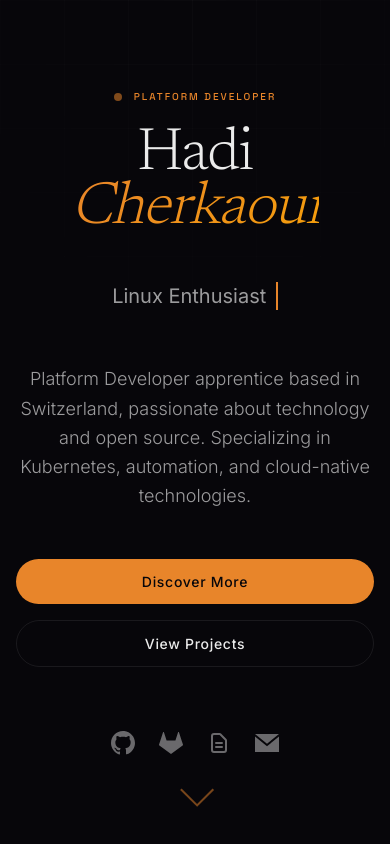
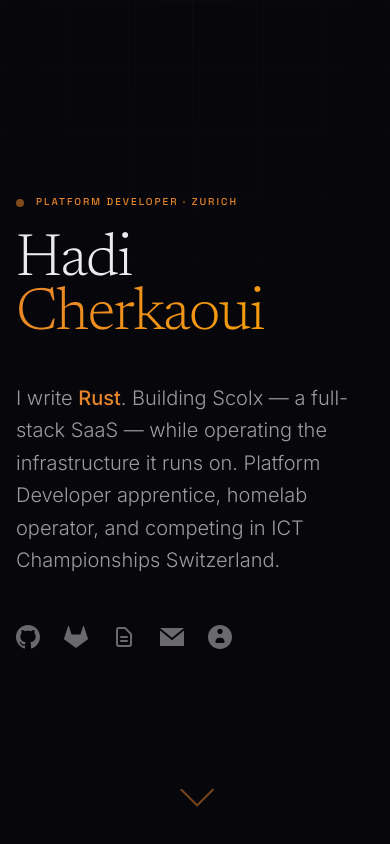
Before and after one commit to HadiCherkaoui/portfolio, a Next.js app: page / in a window 390 px wide. Shown: the top 844 px of the page. Built offline with nearby package versions, Linux system fonts and the light colour scheme.

Commit message:
feat: rewrite hero section with claim-based intro, remove typing animation

```diff
--- a/components/HeroSection.tsx
+++ b/components/HeroSection.tsx
@@ -1,152 +1,100 @@
 "use client";
 
-import React, { useEffect, useState } from "react";
+import React from "react";
 
 export default function HeroSection() {
-  const [displayText, setDisplayText] = useState("");
-  const [isDeleting, setIsDeleting] = useState(false);
-  const [currentIndex, setCurrentIndex] = useState(0);
-  const [typingSpeed, setTypingSpeed] = useState(100);
-
-  const skills = [
-    "Kubernetes",
-    "Linux Enthusiast",
-    "Platform Developer",
-    "Open Source Contributor",
-    "Tech Explorer",
-    "k0s Operator",
-  ];
-
-  useEffect(() => {
-    const typingAnimation = () => {
-      const currentSkill = skills[currentIndex];
-      const shouldDelete = isDeleting;
-
-      setTypingSpeed(isDeleting ? 50 : 100);
-
-      if (!shouldDelete && displayText === currentSkill) {
-        setTimeout(() => setIsDeleting(true), 2000);
-        return;
-      }
-
-      if (shouldDelete && displayText === "") {
-        setIsDeleting(false);
-        setCurrentIndex((prevIndex) => (prevIndex + 1) % skills.length);
-        return;
-      }
-
-      const nextText = shouldDelete
-        ? currentSkill.substring(0, displayText.length - 1)
-        : currentSkill.substring(0, displayText.length + 1);
-
-      setDisplayText(nextText);
-    };
-
-    const timer = setTimeout(typingAnimation, typingSpeed);
-    return () => clearTimeout(timer);
-  }, [displayText, isDeleting, currentIndex, typingSpeed, skills]);
-
   return (
     <section
       id="hero"
-      className="min-h-screen flex flex-col justify-center items-center py-20 px-4 relative overflow-hidden"
+      className="min-h-screen flex flex-col justify-center py-20 px-4 relative overflow-hidden"
     >
-      {/* Content */}
-      <div className="container mx-auto max-w-4xl relative z-10 text-center">
-        {/* Tech label */}
-        <div className="mb-6 flex items-center justify-center gap-3">
+      <div className="container mx-auto max-w-4xl relative z-10">
+        {/* Role label */}
+        <div className="mb-6 flex items-center gap-3">
           <span className="pulse-dot" />
-          <span className="font-tech text-[var(--accent-emerald)]">
-            PLATFORM DEVELOPER
+          <span className="font-tech text-[var(--accent-amber)] text-sm tracking-widest uppercase">
+            Platform Developer · Zurich
           </span>
         </div>
 
-        {/* Headline */}
-        <h1 className="font-headline text-6xl md:text-8xl lg:text-[100px] leading-[0.9] mb-8 tracking-tighter">
+        {/* Name */}
+        <h1 className="font-headline text-6xl md:text-8xl lg:text-[100px] leading-[0.9] mb-10 tracking-tighter">
           Hadi{" "}
-          <span className="emerald-accent">Cherkaoui</span>
+          <span className="amber-accent">Cherkaoui</span>
         </h1>
 
-        {/* Typing animation */}
-        <div className="mb-10 h-14 flex justify-center items-center">
-          <span className="text-xl md:text-2xl text-[var(--text-secondary)] font-mono inline-flex items-center">
-            <span>{displayText}</span>
-            <span className="typing-cursor ml-1">&nbsp;</span>
-          </span>
-        </div>
-
-        {/* Description */}
-        <p className="text-lg md:text-xl mb-12 text-[var(--text-secondary)] max-w-2xl mx-auto leading-relaxed font-light">
-          Platform Developer apprentice based in Switzerland, passionate about
-          technology and open source. Specializing in Kubernetes, automation,
-          and cloud-native technologies.
+        {/* Opening claim */}
+        <p className="text-xl md:text-2xl font-light text-[var(--text-secondary)] max-w-2xl leading-relaxed mb-12">
+          I write{" "}
+          <span className="text-[var(--accent-amber)] font-medium">Rust</span>
+          . Building Scolx — a full-stack SaaS — while operating the
+          infrastructure it runs on. Platform Developer apprentice, homelab
+          operator, and competing in ICT Championships Switzerland.
         </p>
 
-        {/* CTA Buttons */}
-        <div className="flex flex-col sm:flex-row gap-4 justify-center mb-16">
-          <a href="#about" className="btn-primary inline-flex items-center justify-center gap-2">
-            Discover More
-          </a>
-          <a
-            href="#projects"
-            className="btn-ghost inline-flex items-center justify-center gap-2"
-          >
-            View Projects
-          </a>
-        </div>
-
         {/* Social links */}
-        <div className="flex justify-center space-x-6">
+        <div className="flex items-center gap-6 flex-wrap">
+          {/* GitHub */}
           <a
             href="https://github.com/HadiCherkaoui"
             target="_blank"
             rel="noopener noreferrer"
-            className="text-[var(--text-muted)] hover:text-[var(--accent-emerald)] transition-all duration-500"
+            aria-label="GitHub"
+            className="text-[var(--text-muted)] hover:text-[var(--accent-amber)] transition-all duration-500"
             style={{ transitionTimingFunction: "var(--ease-signature)" }}
           >
             <svg className="w-6 h-6" fill="currentColor" viewBox="0 0 24 24">
-              <path d="M12 0c-6.626 0-12 5.373-12 12 0 5.302 3.438 9.8 8.207 11.387.599.111.793-.261.793-.577v-2.234c-3.338.726-4.033-1.416-4.033-1.416-.546-1.387-1.333-1.756-1.333-1.756-1.089-.745.083-.729.083-.729 1.205.084 1.839 1.237 1.839 1.237 1.07 1.834 2.807 1.304 3.492.997.107-.775.418-1.305.762-1.604-2.665-.305-5.467-1.334-5.467-5.931 0-1.311.469-2.381 1.236-3.221-.124-.303-.535-1.524.117-3.176 0 0 1.008-.322 3.301 1.23.957-.266 1.983-.399 3.003-.404 1.02.005 2.047.138 3.006.404 2.291-1.552 3.297-1.23 3.297-1.30.653 1.653.242 2.874.118 3.176.77.84 1.235 1.911 1.235 3.221 0 4.609-2.807 5.624-5.479 5.921.43.372.823 1.102.823 2.222v3.293c0 .319.192.694.801.576 4.765-1.589 8.199-6.086 8.199-11.386 0-6.627-5.373-12-12-12z" />
+              <path d="M12 0c-6.626 0-12 5.373-12 12 0 5.302 3.438 9.8 8.207 11.387.599.111.793-.261.793-.577v-2.234c-3.338.726-4.033-1.416-4.033-1.416-.546-1.387-1.333-1.756-1.333-1.756-1.089-.745.083-.729.083-.729 1.205.084 1.839 1.237 1.839 1.237 1.07 1.834 2.807 1.304 3.492.997.107-.775.418-1.305.762-1.604-2.665-.305-5.467-1.334-5.467-5.931 0-1.311.469-2.381 1.236-3.221-.124-.303-.535-1.524.117-3.176 0 0 1.008-.322 3.301 1.23.957-.266 1.983-.399 3.003-.404 1.02.005 2.047.138 3.006.404 2.291-1.552 3.297-1.23 3.297-1.23.653 1.653.242 2.874.118 3.176.77.84 1.235 1.911 1.235 3.221 0 4.609-2.807 5.624-5.479 5.921.43.372.823 1.102.823 2.222v3.293c0 .319.192.694.801.576 4.765-1.589 8.199-6.086 8.199-11.386 0-6.627-5.373-12-12-12z" />
             </svg>
           </a>
+          {/* GitLab */}
           <a
             href="https://gitlab.cherkaoui.ch/HadiCherkaoui"
             target="_blank"
             rel="noopener noreferrer"
-            className="text-[var(--text-muted)] hover:text-[var(--accent-emerald)] transition-all duration-500"
+            aria-label="GitLab"
+            className="text-[var(--text-muted)] hover:text-[var(--accent-amber)] transition-all duration-500"
             style={{ transitionTimingFunction: "var(--ease-signature)" }}
           >
             <svg className="w-6 h-6" fill="currentColor" viewBox="0 0 24 24">
               <path d="M23.955 13.587l-1.342-4.135-2.664-8.189c-.135-.423-.73-.423-.867 0L16.418 9.45H7.582L4.918 1.263c-.135-.423-.73-.423-.867 0L1.387 9.452.045 13.587c-.121.375.014.789.331 1.023L12 23.054l11.624-8.443c.318-.235.452-.648.331-1.024" />
             </svg>
           </a>
+          {/* Docs */}
           <a
             href="https://docs.cherkaoui.ch"
             target="_blank"
             rel="noopener noreferrer"
-            className="text-[var(--text-muted)] hover:text-[var(--accent-emerald)] transition-all duration-500"
+            aria-label="Documentation"
+            className="text-[var(--text-muted)] hover:text-[var(--accent-amber)] transition-all duration-500"
             style={{ transitionTimingFunction: "var(--ease-signature)" }}
           >
-            <svg
-              className="w-6 h-6"
-              fill="none"
-              stroke="currentColor"
-              viewBox="0 0 24 24"
-            >
-              <path
-                strokeLinecap="round"
-                strokeLinejoin="round"
-                strokeWidth={2}
-                d="M9 12h6m-6 4h6m2 5H7a2 2 0 01-2-2V5a2 2 0 012-2h5.586a1 1 0 01.707.293l5.414 5.414a1 1 0 01.293.707V19a2 2 0 01-2 2z"
-              />
+            <svg className="w-6 h-6" fill="none" stroke="currentColor" viewBox="0 0 24 24">
+              <path strokeLinecap="round" strokeLinejoin="round" strokeWidth={2} d="M9 12h6m-6 4h6m2 5H7a2 2 0 01-2-2V5a2 2 0 012-2h5.586a1 1 0 01.707.293l5.414 5.414a1 1 0 01.293.707V19a2 2 0 01-2 2z" />
             </svg>
           </a>
+          {/* Email */}
           <a
-            href="mailto:contact@hide.cherkaoui.ch"
-            className="text-[var(--text-muted)] hover:text-[var(--accent-emerald)] transition-all duration-500"
+            href="mailto:contact@hadi.cherkaoui.ch"
+            aria-label="Email"
+            className="text-[var(--text-muted)] hover:text-[var(--accent-amber)] transition-all duration-500"
             style={{ transitionTimingFunction: "var(--ease-signature)" }}
           >
             <svg className="w-6 h-6" fill="currentColor" viewBox="0 0 24 24">
               <path d="M12 12.713l-11.985-9.713h23.97l-11.985 9.713zm0 2.574l-12-9.725v15.438h24v-15.438l-12 9.725z" />
+            </svg>
+          </a>
+          {/* TryHackMe */}
+          <a
+            href="https://tryhackme.com/p/HadiCherkaoui"
+            target="_blank"
+            rel="noopener noreferrer"
+            aria-label="TryHackMe"
+            className="text-[var(--text-muted)] hover:text-[var(--accent-amber)] transition-all duration-500"
+            style={{ transitionTimingFunction: "var(--ease-signature)" }}
+          >
+            <svg className="w-6 h-6" fill="currentColor" viewBox="0 0 512 512">
+              <path d="M256 0C114.6 0 0 114.6 0 256s114.6 256 256 256 256-114.6 256-256S397.4 0 256 0zm0 80c30.9 0 56 25.1 56 56s-25.1 56-56 56-56-25.1-56-56 25.1-56 56-56zm80 304H176c-8.8 0-16-7.2-16-16v-16c0-44.2 35.8-80 80-80h32c44.2 0 80 35.8 80 80v16c0 8.8-7.2 16-16 16z"/>
             </svg>
           </a>
         </div>
@@ -155,7 +103,7 @@ export default function HeroSection() {
       {/* Scroll indicator */}
       <div className="absolute bottom-10 left-1/2 transform -translate-x-1/2 flex flex-col items-center opacity-50">
         <div
-          className="w-6 h-6 border-r-2 border-b-2 border-[var(--accent-emerald)] transform rotate-45 animate-bounce"
+          className="w-6 h-6 border-r-2 border-b-2 border-[var(--accent-amber)] transform rotate-45 animate-bounce"
           style={{ animationDuration: "2s" }}
         />
       </div>
```
